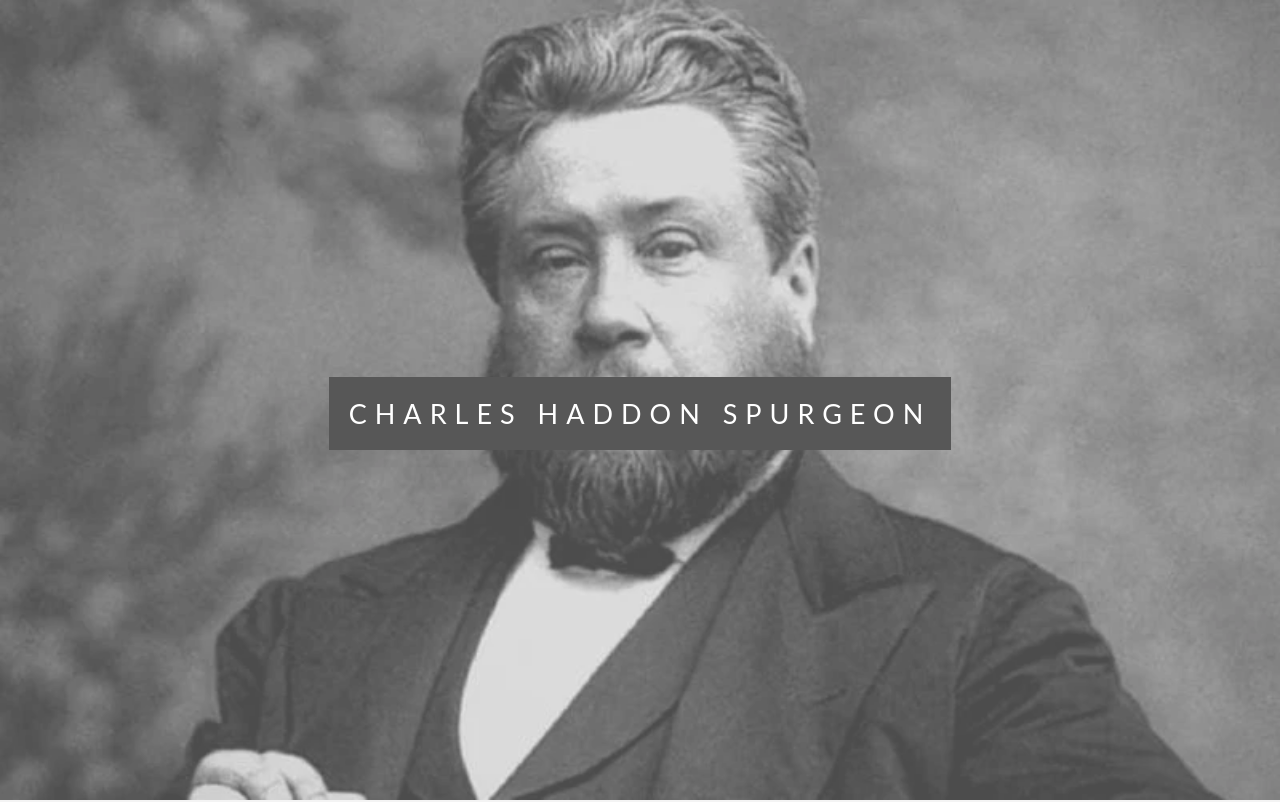
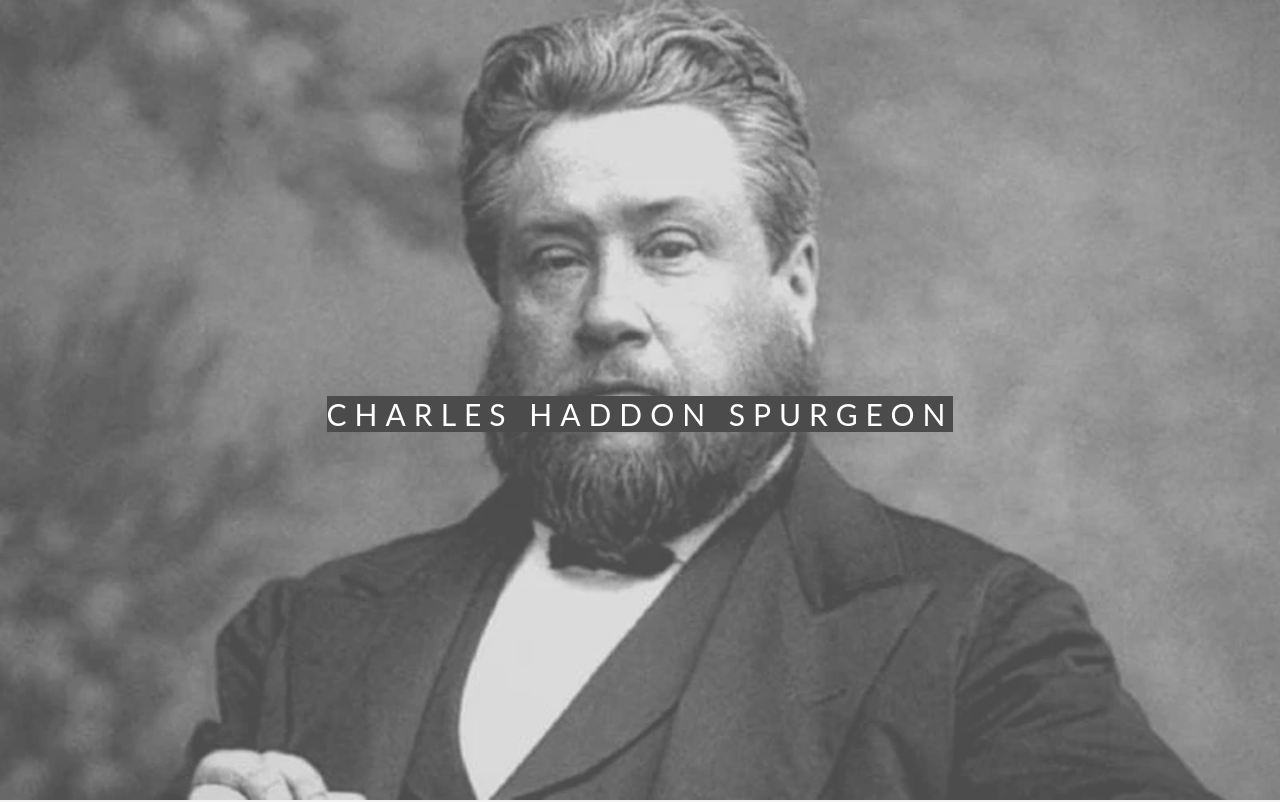
Before and after one commit to OPedromartyns/Site_efeito_paralax, a plain HTML site: page index.html in a window 1280 px wide. Shown: the top 802 px of the page. Drawn offline with Linux system fonts and the light colour scheme.

Commit message:
Update style.css

```diff
--- a/css/style.css
+++ b/css/style.css
@@ -55,15 +55,15 @@ body, html{
     width:100%;
     text-align:center;
     color:#000;
-    font-size:27px;
+    font-size:30px;
     letter-spacing:8px;
     text-transform:uppercase;
   }
 
   .ptext .border{
-    background-color:#111;
+    background-color:rgb(0, 0, 0);
     color:#fff;
-    padding:20px;
+
   }
 
   .ptext .border.trans{
```
